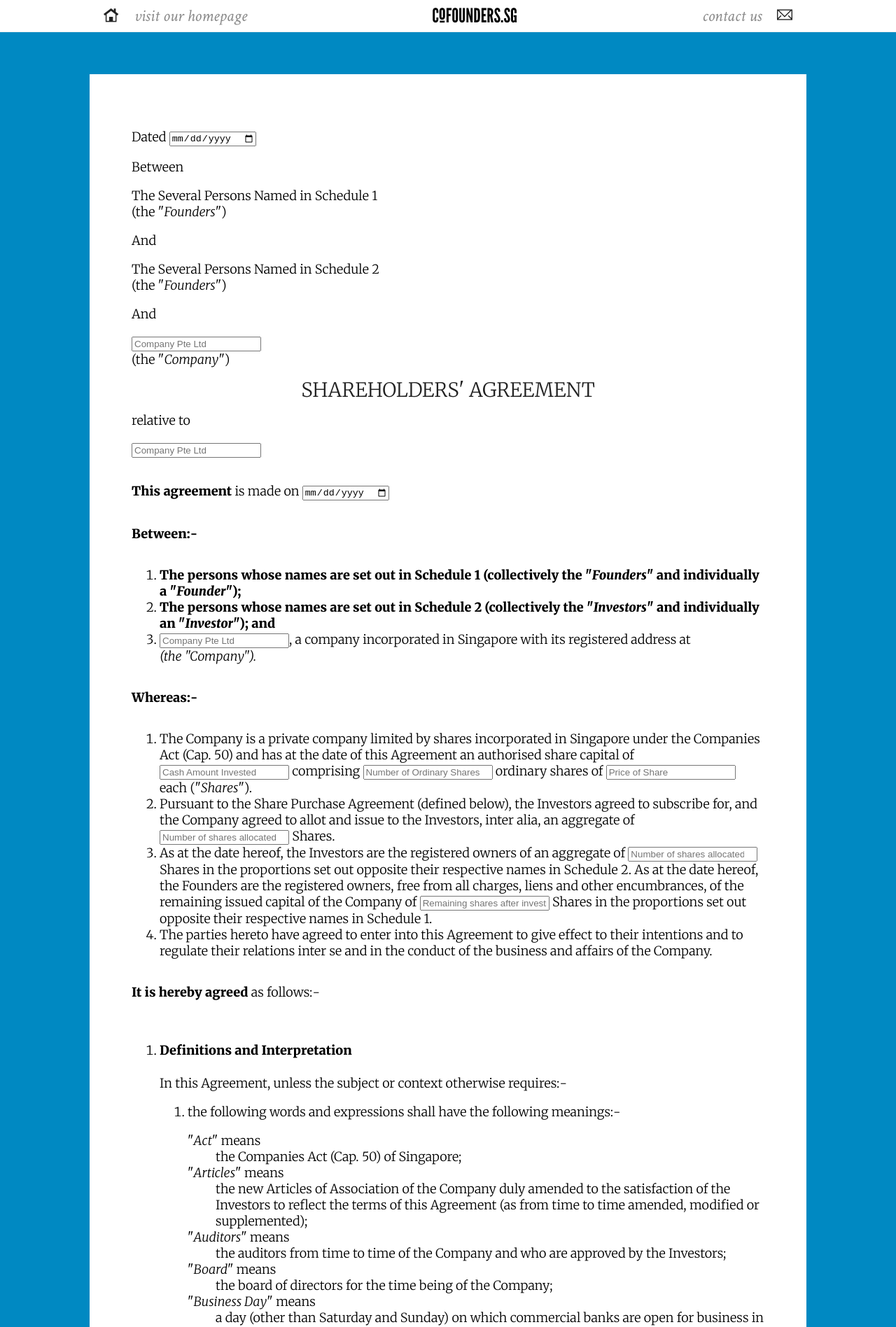
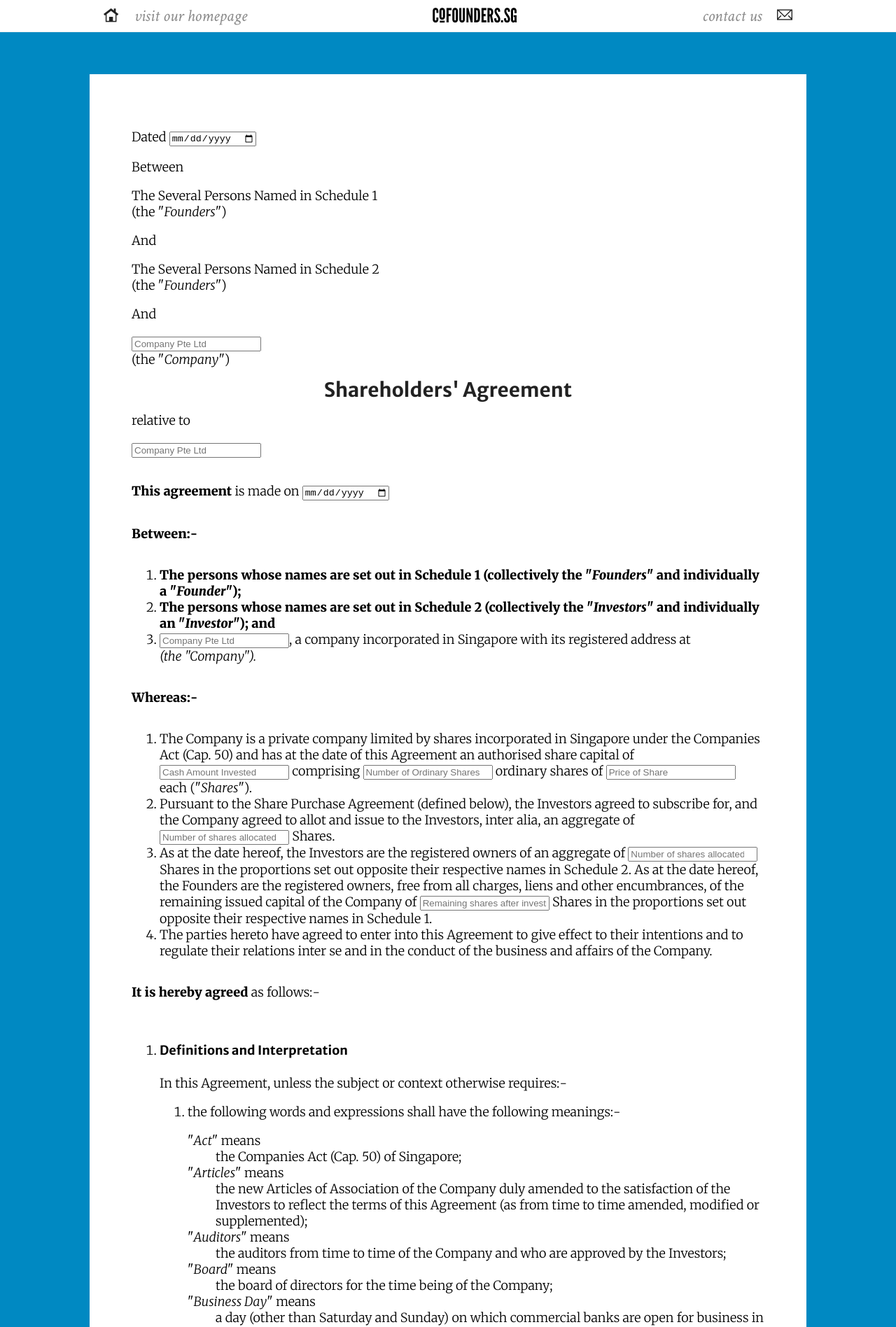
Before and after one commit to cofounders/legal, a Jekyll site: the page built from _posts/2013-11-03-shareholders_agreement.html, in a window 1280 px wide. Shown: the top 1896 px of the page at 70% size. Built offline with Jekyll 4.4.1, drawn with Linux system fonts in a browser that asks for light colours; some web fonts are replaced.

Commit message:
MOAR FONTS

```diff
--- a/_posts/2013-11-03-shareholders_agreement.html
+++ b/_posts/2013-11-03-shareholders_agreement.html
@@ -22,7 +22,7 @@ tags:
   <p><input placeholder="Company Pte Ltd" /><br />
     (the "<dfn>Company</dfn>")
   </p>
-  <h2>SHAREHOLDERS' AGREEMENT</h2>
+  <h2>Shareholders' Agreement</h2>
   <p>relative to</p>
   <p><input placeholder="Company Pte Ltd" /></p>
 </header>
--- a/styles/site.css
+++ b/styles/site.css
@@ -3,7 +3,9 @@
 /* Third party fonts
  */
 
-@import url(http://fonts.googleapis.com/css?family=Roboto+Slab|Crimson+Text:400italic|Merriweather:300,300italic,900,900italic&subset=latin,latin-ext);
+@import url(http://fonts.googleapis.com/css?family=Roboto+Slab|Crimson+Text:400italic);
+@import url(http://fonts.googleapis.com/css?family=Merriweather:300,300italic,900,900italic&subset=latin,latin-ext);
+@import url(http://fonts.googleapis.com/css?family=Merriweather+Sans:700&subset=latin,latin-ext);
 
 /* Cofounders logo font with custom glyph
  */
@@ -362,7 +364,9 @@ body > nav > div > a.logo > .cfsg {
 #document h4,
 #document h5,
 #document h6 {
-  font-family: Merriweather;
+  font-family: 'Merriweather Sans';
+  font-weight: 700;
+  text-transform: none;
 }
 #document > article {
   background-color: white;
@@ -372,3 +376,9 @@ body > nav > div > a.logo > .cfsg {
   -moz-box-sizing: border-box;
   box-sizing: border-box;
 }
+
+@media (max-width: 768px) {
+  #document > article {
+    padding: 20px;
+  }
+}
```
